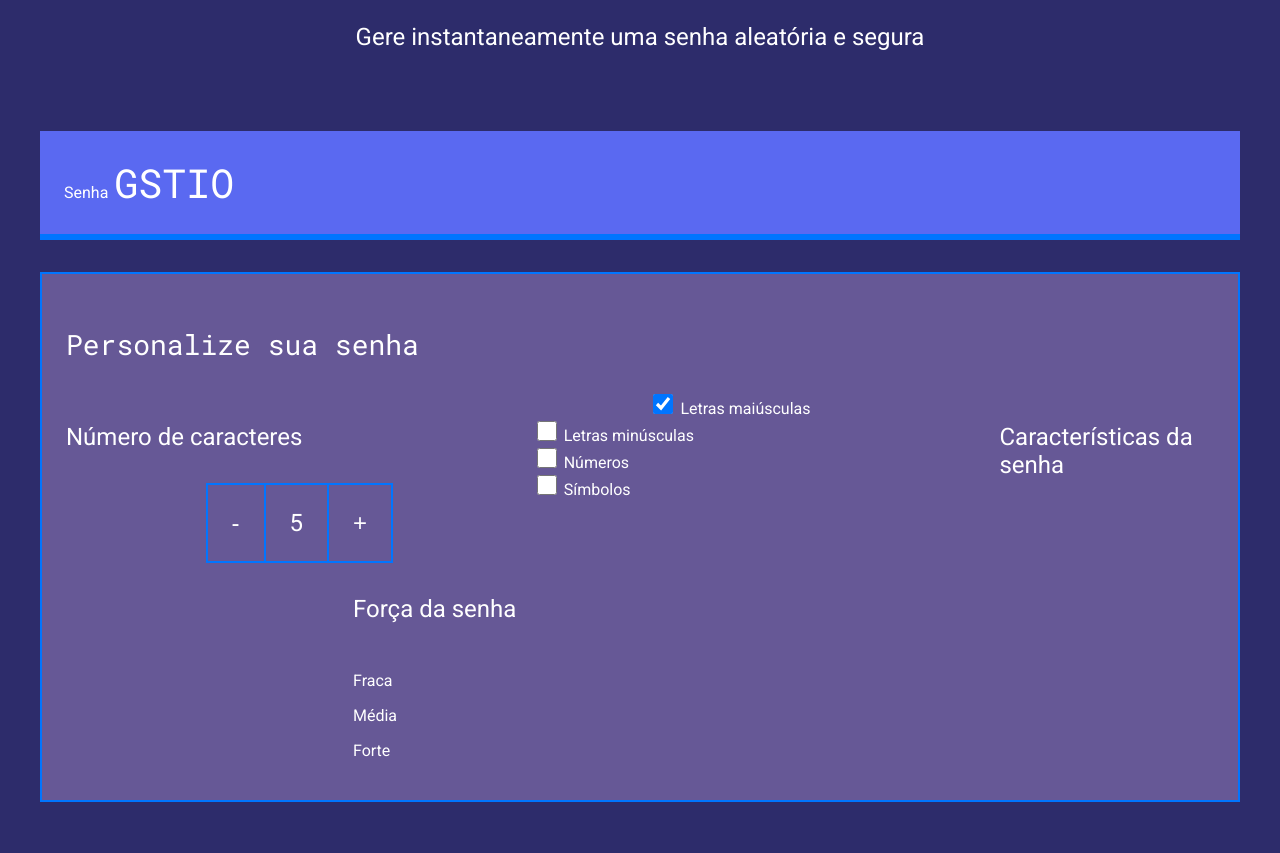
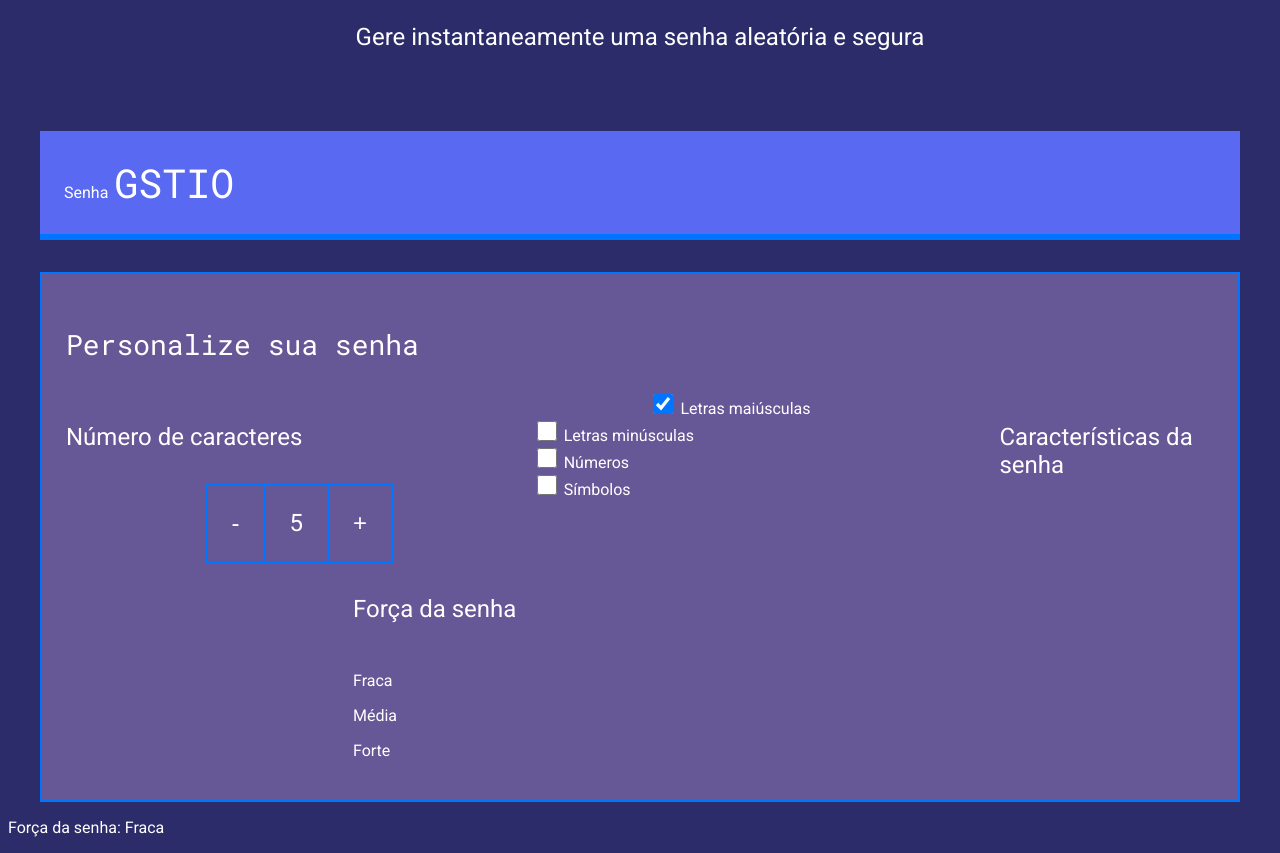
Before and after one commit to maylimaxz/senhas2, a plain HTML site: page index.html in a window 1280 px wide. Shown: the part 195-1048 px from the top of the page. Before the commit the page ends 1005 px from the top, so only its background shows below. Drawn offline with Linux system fonts and the light colour scheme.

Commit message:
npkolkç.u

```diff
--- a/index.html
+++ b/index.html
@@ -69,3 +69,4 @@
 </body>
 
 </html>
+<p>Força da senha: <span id="forca">Fraca</span></p>
```
